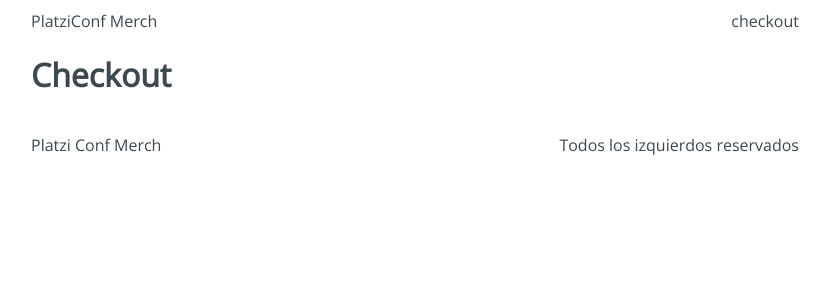
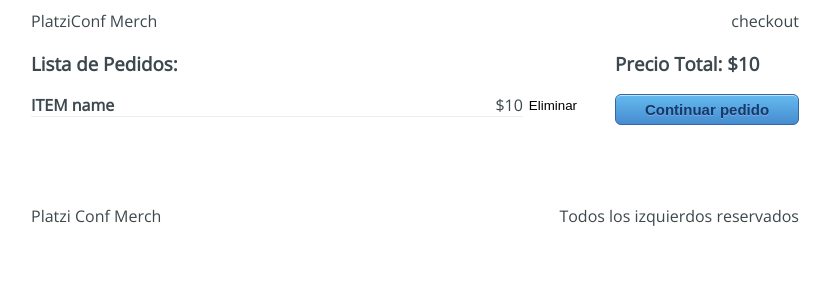
Before and after one commit to Jaime200/platziStoreMerch, a React app: page /checkout in a window 1280 px wide. Shown: the top 300 px of the page, without its empty margins (225-1055 px from the left). Built offline with nearby package versions, Linux system fonts and the light colour scheme.

Commit message:
Se realiza vista de checkout

```diff
--- a/src/containers/Checkout.jsx
+++ b/src/containers/Checkout.jsx
@@ -1,9 +1,24 @@
 import React from 'react'
-
+import '../style/components/Checkout.css'
 
 const Checkout = () =>{
     return (
-        <h1>Checkout</h1>
+       <div className="Checkout">
+           <div className="Checkout-content">
+               <h3>Lista de Pedidos:</h3>
+               <div className="Checkout-item">
+                   <div className="Checkout-element">
+                       <h4>ITEM name</h4>
+                       <span>$10</span>
+                   </div>
+                   <button type="button">Eliminar</button>
+               </div>
+           </div>
+           <div className="Checkout-sidebar">
+               <h3>Precio Total: $10</h3>
+               <button type="button">Continuar pedido</button>
+           </div>
+       </div>
     )
 }
 
```
